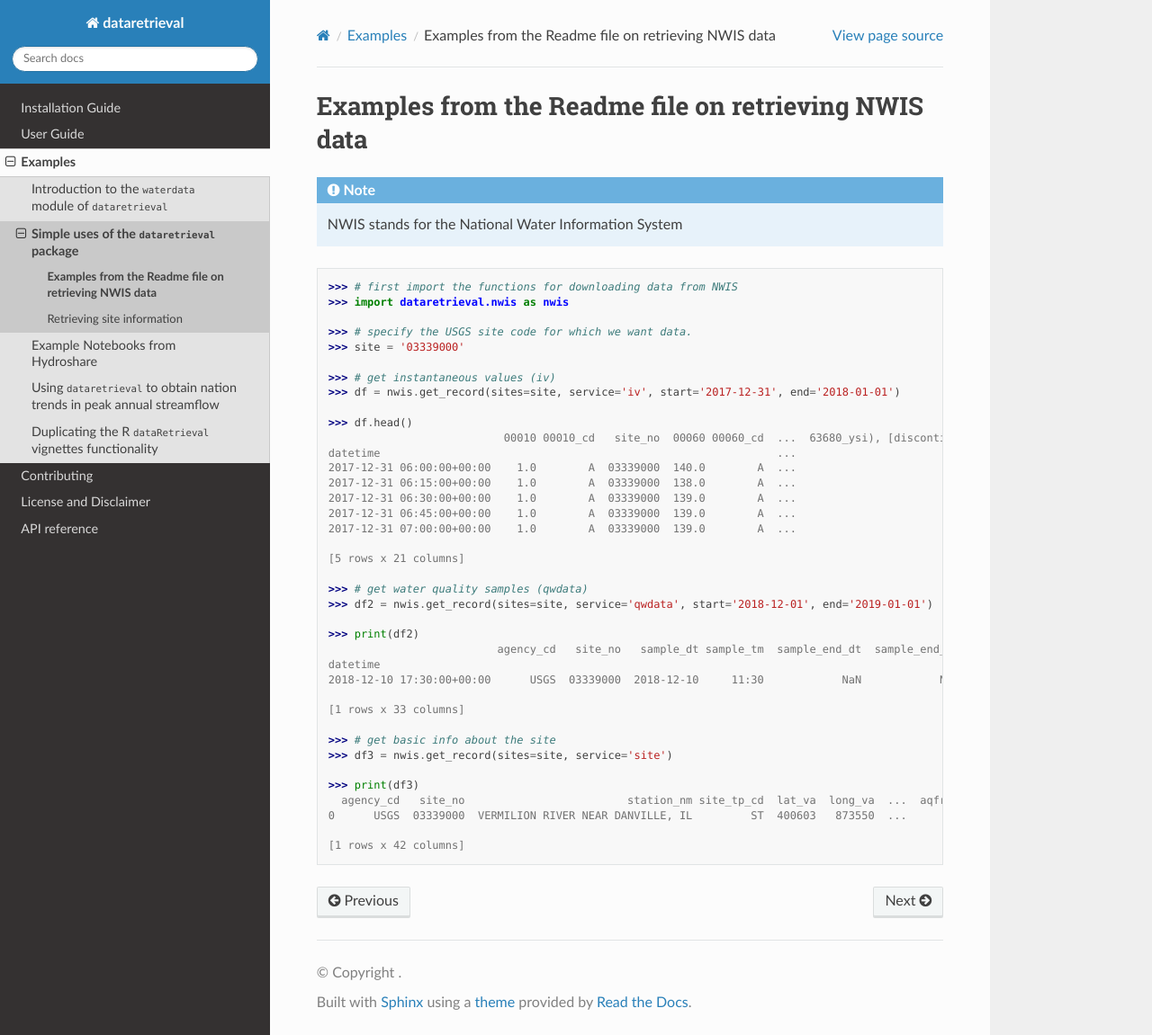
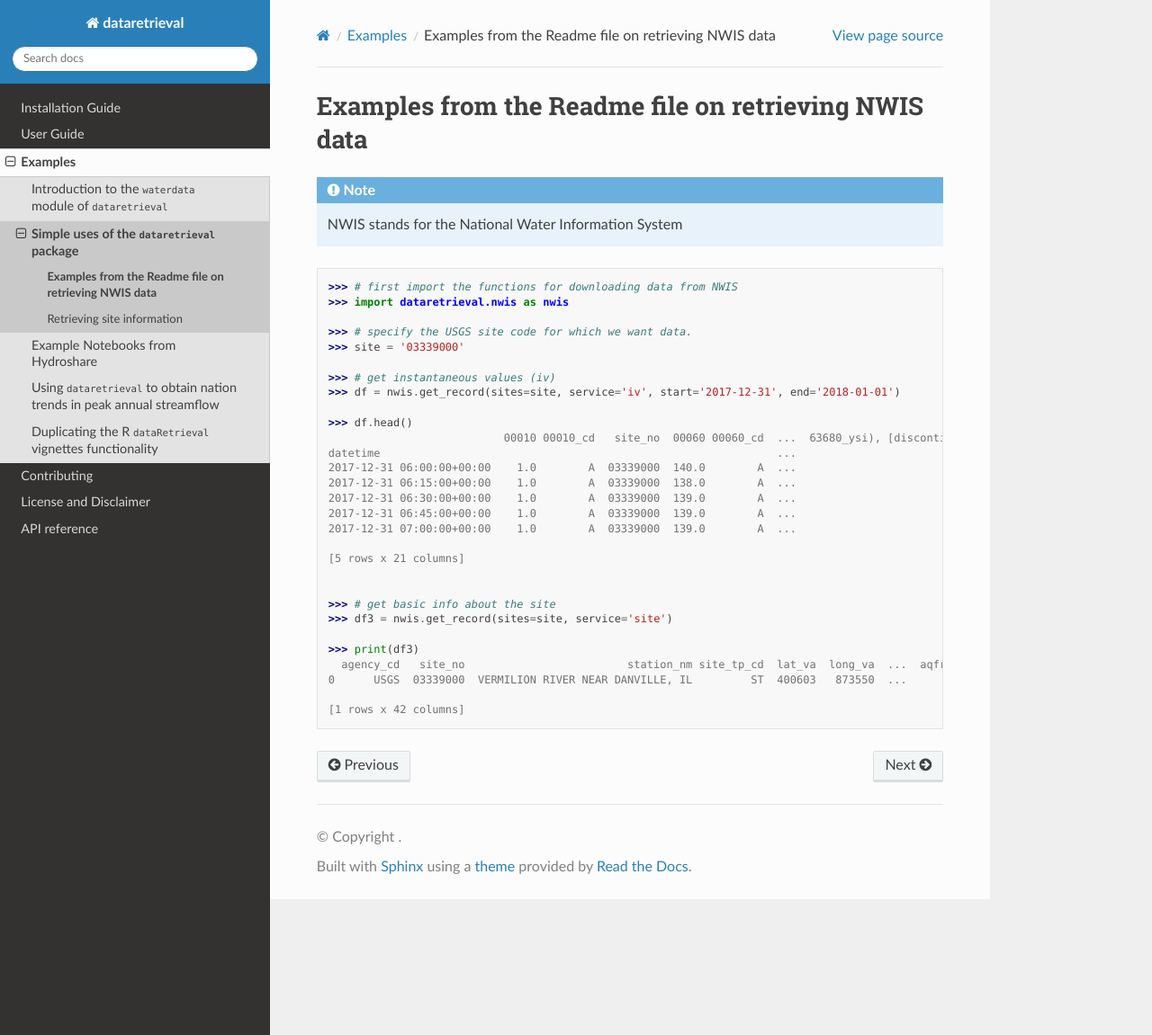
Before and after one commit to DOI-USGS/dataretrieval-python, a Sphinx documentation site: the page built from docs/source/examples/readme_examples.rst, in a window 1280 px wide and 1151 px high. Shown: the whole window at 90% size. Built offline with Sphinx 7.4.7 and the Read the Docs theme 3.1.0, drawn with Linux system fonts in a browser that asks for light colours; pages that are not in the unit, such as notebooks, are missing from menus.

Commit message:
Remove qwdata example and NADP fix

```diff
--- a/docs/source/examples/readme_examples.rst
+++ b/docs/source/examples/readme_examples.rst
@@ -29,15 +29,6 @@ Examples from the Readme file on retrieving NWIS data
     <BLANKLINE>
     [5 rows x 21 columns]
 
-    >>> # get water quality samples (qwdata)
-    >>> df2 = nwis.get_record(sites=site, service='qwdata', start='2018-12-01', end='2019-01-01')
-
-    >>> print(df2)
-                              agency_cd   site_no   sample_dt sample_tm  sample_end_dt  sample_end_tm  ... p80154 p82398 p84164  p91157  p91158  p91159
-    datetime                                                                                           ...
-    2018-12-10 17:30:00+00:00      USGS  03339000  2018-12-10     11:30            NaN            NaN  ...     16     50   3060  0.0165  0.0141  0.0024
-    <BLANKLINE>
-    [1 rows x 33 columns]
 
     >>> # get basic info about the site
     >>> df3 = nwis.get_record(sites=site, service='site')
```
Also changed, not shown: 2 other files.
